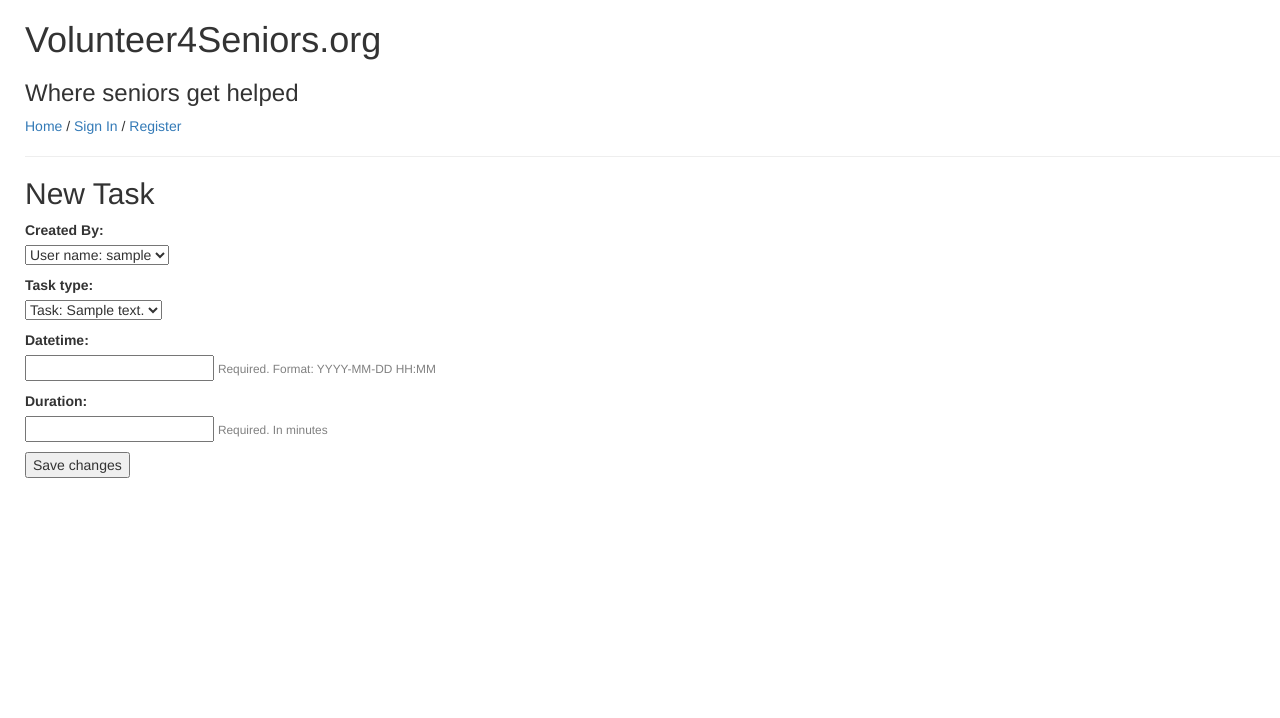
After one commit to dewong8844/GiveHelp, a Django app: page /task/new/ in a window 1280 px wide. The commit adds this page. Shown: the top 718 px of the page. Run offline with Django 3.2, Linux system fonts and the light colour scheme; tables that the repository leaves empty hold one stand-in row (values such as "Sample post"); some libraries are stand-ins or nearby versions.

Commit message:
Added form to create new tasks, Wrote todo list in notes.txt.

```diff
--- a/mysite/core/templates/base.html
+++ b/mysite/core/templates/base.html
@@ -17,7 +17,7 @@
   </head>
 
   <body>
-    <div class="container-fluid" style='margin-left:15px'>
+    <div style='margin-left:25px'>
     <header>
       <h1>Volunteer4Seniors.org</h1>
       <h3>Where seniors get helped</h3>
--- /dev/null
+++ b/mysite/task/forms.py
@@ -0,0 +1,14 @@
+from django import forms
+from django.contrib.auth.models import User
+from core.models import Profile, Task, TaskType
+from datetime import date
+
+class NewTaskForm(forms.ModelForm):
+    profile = forms.ModelChoiceField(queryset=Profile.objects.all(), label='Created By', empty_label=None)
+    task_type = forms.ModelChoiceField(queryset=TaskType.objects.all(), empty_label=None)
+    datetime = forms.DateTimeField(help_text='Required. Format: YYYY-MM-DD HH:MM', input_formats=['%Y-%m-%d %H:%M'])
+    duration = forms.DurationField(help_text='Required. In minutes')
+
+    class Meta:
+        model = Task
+        fields = ('profile', 'task_type', 'datetime', 'duration')
--- a/mysite/task/templates/task/all_tasks.html
+++ b/mysite/task/templates/task/all_tasks.html
@@ -1,5 +1,6 @@
 {% extends "base.html" %}
 {% block content %}
+        <h3><a class="btn-primary" href="{% url 'new' %}">Create New Task</a></h3>
         <h3>Volunteering tasks in the system:</h3>
         {% for task in object_list %}
                 <h5>{{ task.datetime|date:"D Y-m-d h:i A" }}<a
--- /dev/null
+++ b/mysite/task/templates/task/new_task.html
@@ -0,0 +1,26 @@
+{% extends 'base.html' %}
+
+{% block content %}
+  <h2>New Task</h2>
+  {% if form.errors %}
+    {% for error in form.non_field_errors %}
+      <p style="color: red">Error: {{ error }}</p>
+    {% endfor %}
+  {% endif %}
+  <form method="post" enctype="multipart/form-data">
+    {% csrf_token %}
+    {% for field in form %}
+      <p>
+        {{ field.label_tag }}<br>
+        {{ field }}
+        {% if field.help_text %}
+          <small style="color: grey">{{ field.help_text }}</small>
+        {% endif %}
+        {% for error in field.errors %}
+          <p style="color: red">{{ error }}</p>
+        {% endfor %}
+      </p>
+    {% endfor %}
+    <button type="submit">Save changes</button>
+  </form>
+{% endblock %}
--- a/mysite/task/urls.py
+++ b/mysite/task/urls.py
@@ -1,9 +1,11 @@
 from django.conf.urls import url, include
 from django.views.generic import ListView, DetailView
 from core.models import Task
+from task import views as task_views
 
 urlpatterns = [ url(r'^$', ListView.as_view(
                   queryset=Task.objects.all().order_by("-datetime")[:25],
                   template_name="task/all_tasks.html"), name="task"),
                 url(r'^(?P<pk>\d+)$', DetailView.as_view(model=Task,
-                  template_name="task/task.html"))]
+                  template_name="task/task.html")),
+                url(r'^new/$', task_views.new_task, name='new')]
--- a/mysite/task/views.py
+++ b/mysite/task/views.py
@@ -1,3 +1,22 @@
-from django.shortcuts import render
+from django import forms
+from django.contrib.auth.models import User
+from django.shortcuts import render, redirect
+from task.forms import NewTaskForm
 
 # Create your views here.
+def new_task(request):
+    user = request.user
+    if request.method == 'POST':
+        form = NewTaskForm(request.POST or None, {'username':user.username})
+        if form.is_valid():
+            task = form.save()
+            task.profile = form.cleaned_data.get('profile', None)
+            task.task_type = form.cleaned_data.get('task_type', None)
+            task.datetime = form.cleaned_data.get('datetime')
+            task.duration = form.cleaned_data.get('duration')
+            task.save()
+            return redirect('home')
+    else:
+        form = NewTaskForm()
+
+    return render(request, 'task/new_task.html', {'form':form})
```
Also changed, not shown: notes.txt (+17 -0 lines).
